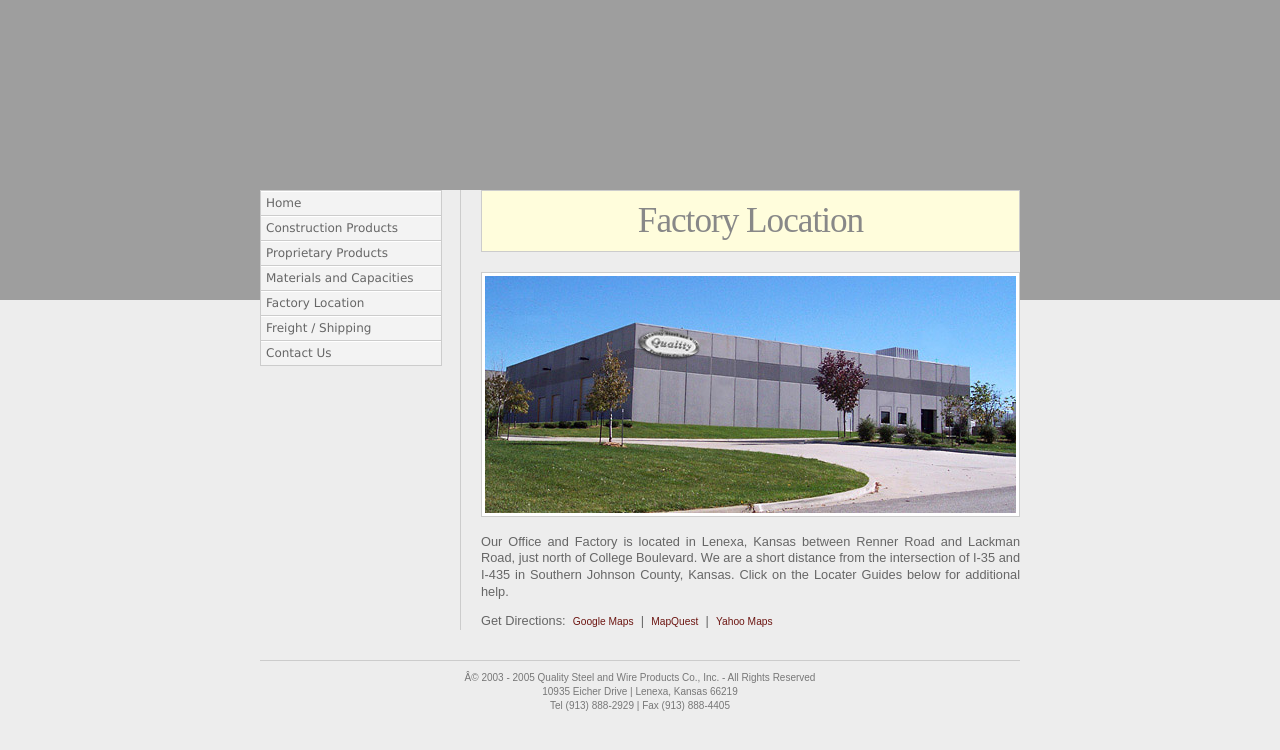
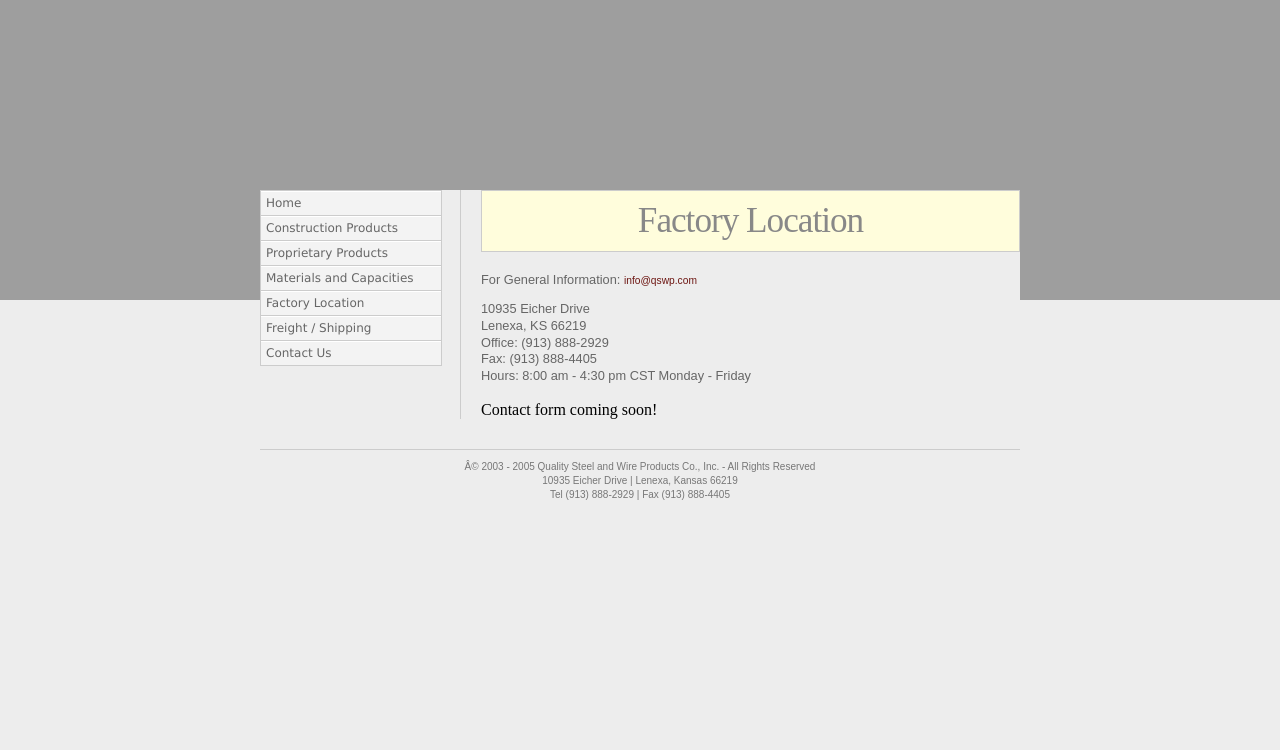
Before and after one commit to databasically/qswp, a Jekyll site: the page built from _posts/2012-09-21-factory_location.html, in a window 1280 px wide. Shown: the top 750 px of the page. Built offline with Jekyll 4.4.1, drawn with Linux system fonts in a browser that asks for light colours.

Commit message:
Putting on the finishing touches

```diff
--- a/_posts/2012-09-21-factory_location.html
+++ b/_posts/2012-09-21-factory_location.html
@@ -5,7 +5,7 @@ title: Factory Location
 
 <div id="content">
 	<h1>{{ page.title }}</h1>
-	<img src="{{ site.url }}/images/static/building.jpg" class="bodyimage" title="Our Factory" />
-	<p class="bodytext">Our Office and Factory is located in Lenexa, Kansas between Renner Road and Lackman Road, just north of College Boulevard. We are a short distance from the intersection of  I-35 and  I-435 in Southern Johnson County, Kansas. Click on the Locater Guides below for additional help.</p>
-	<p class="bodytext">Get Directions: &nbsp;<a href="http://maps.google.com/maps?q=10935+Eicher+Drive,+lenexa+kansas&iwloc=A&hl=en" >Google Maps</a> &nbsp;|&nbsp; <a href="http://www.mapquest.com/directions/main.adp?2a=10935+Eicher+Drive&2c=Lenexa&2s=KS&2z=66219&2y=US&cid=lfddlink">MapQuest</a> &nbsp;|&nbsp; <a href="http://maps.yahoo.com/dd?taddr=10935%20Eicher%20Drive&tlt=40.155473&tln=-75.68186&tname=&tcsz=Lenexa%2C+KS+66219-8711&tcountry=US&tdesc=" >Yahoo Maps</a></p>
+	<p class="bodytext">For General Information: <a href="mailto:info@qswp.com" >info@qswp.com</a>
+	<p class="bodytext">10935 Eicher Drive<br>Lenexa, KS 66219<br />Office: (913) 888-2929<br />Fax: (913) 888-4405<br>Hours: 8:00 am - 4:30 pm CST Monday - Friday</p>
+	<p>Contact form coming soon!</p>
 </div>
```
Also changed, not shown: _posts/2012-09-21-contact_us.html (added), 1 other file.
